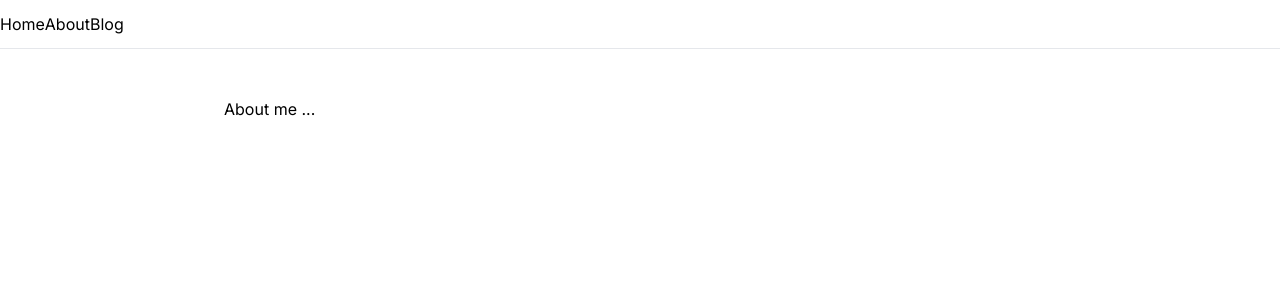
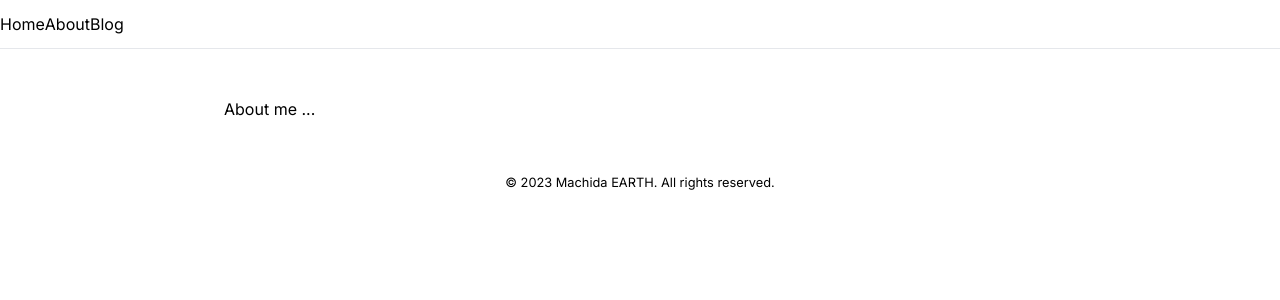
Before and after one commit to machida4/vearthel, a Next.js app: page /about in a window 1280 px wide. Shown: the top 300 px of the page. Built offline with nearby package versions, Linux system fonts and the light colour scheme.

Commit message:
Footer作成

```diff
--- /dev/null
+++ b/src/app/_components/Footer.tsx
@@ -0,0 +1,15 @@
+const Footer: React.FC = () => {
+  const currentYear = new Date().getFullYear();
+
+  return (
+    <footer>
+      <div className="ms-auto">
+        <p className="text-center">
+          <small>© {currentYear} Machida EARTH. All rights reserved.</small>
+        </p>
+      </div>
+    </footer>
+  );
+};
+
+export default Footer;
--- a/src/app/layout.tsx
+++ b/src/app/layout.tsx
@@ -1,13 +1,14 @@
 import type { Metadata } from 'next';
 import { Inter } from 'next/font/google';
+import Footer from './_components/Footer';
 import Navbar from './_components/Navbar';
 import './globals.css';
 
 const inter = Inter({ subsets: ['latin'] });
 
 export const metadata: Metadata = {
-  title: 'Create Next App',
-  description: 'Generated by create next app',
+  title: 'Machida Earth',
+  description: 'Machida Earth',
 };
 
 export default function RootLayout({
@@ -24,6 +25,7 @@ export default function RootLayout({
             {children}
           </div>
         </main>
+        <Footer />
       </body>
     </html>
   );
```
